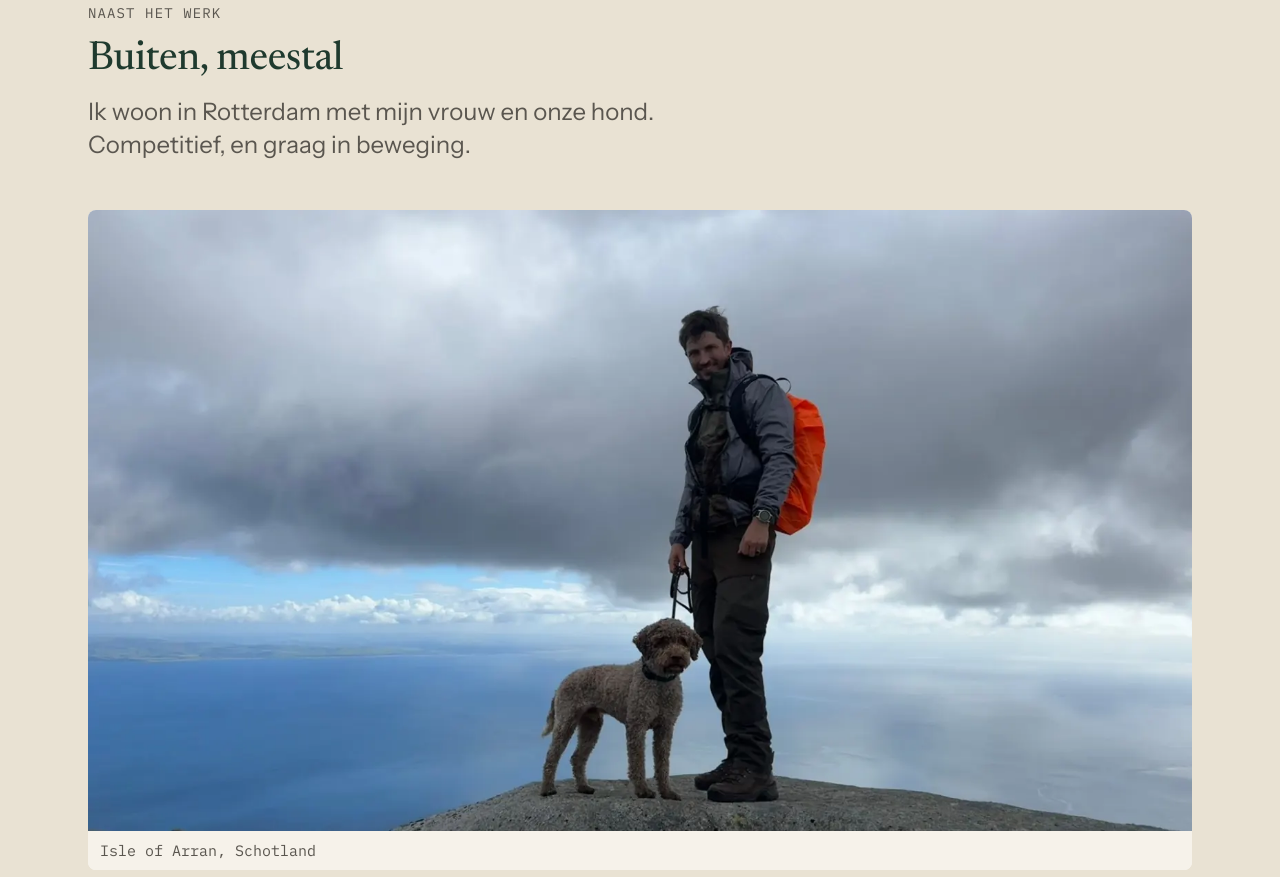
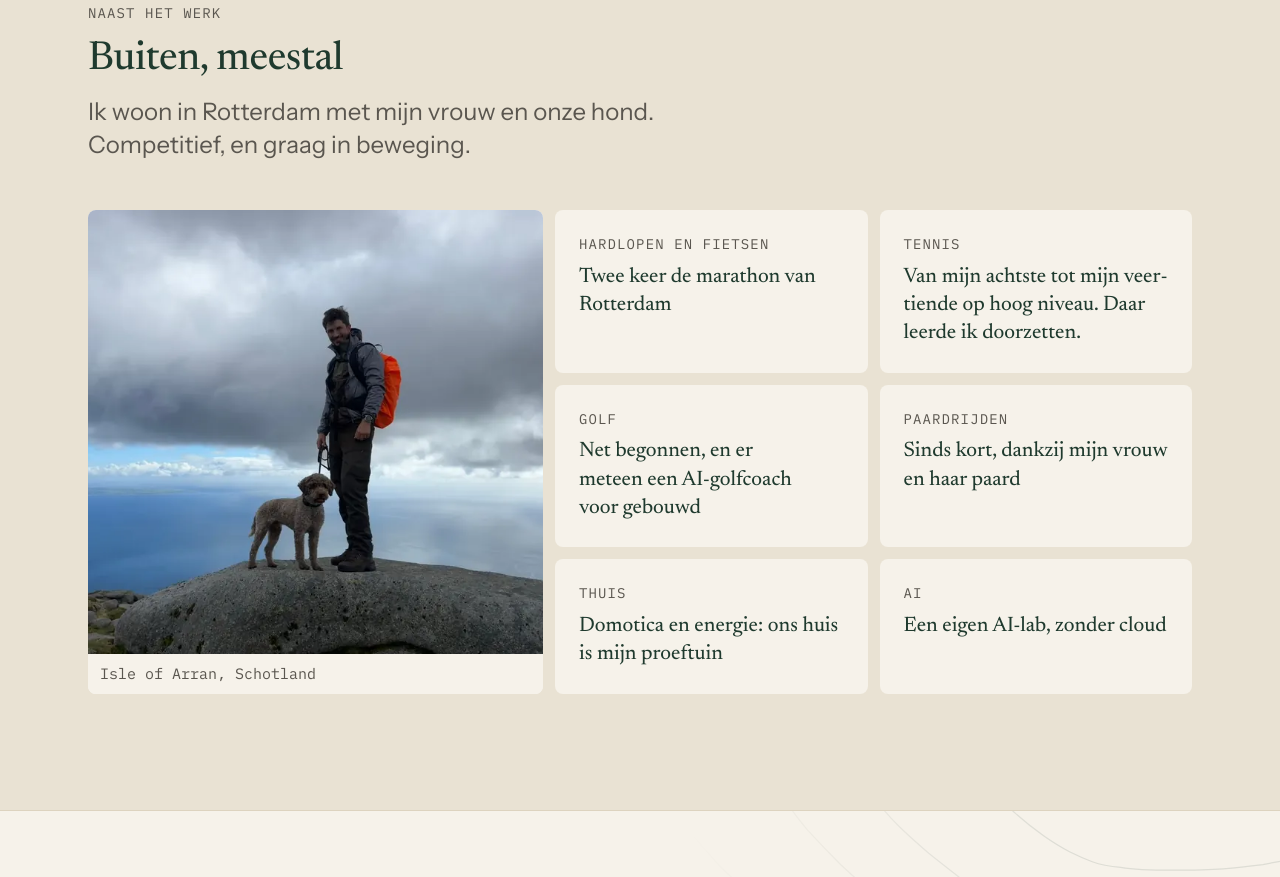
Before and after one commit to guydmj01/guydemaesjanssens.nl, a plain HTML site: page docs/index.html in a window 1280 px wide. Shown: the part 4602-5479 px from the top of the page. Drawn offline with Linux system fonts and the light colour scheme.

Commit message:
Show the Arran photo beside the interest tiles on desktop
Co-Authored-By: Claude Opus 5.5 <noreply@anthropic.com>

```diff
--- a/docs/css/site.css
+++ b/docs/css/site.css
@@ -1096,3 +1096,12 @@ section[id] { scroll-margin-top: 8px; }
 @media (max-width: 599px) { .s-photo img { aspect-ratio: 4 / 3; } }
 .s-nowrap { white-space: nowrap; }
 .s-photo figcaption { padding: var(--space-2) var(--space-3); font-family: var(--font-mono); font-size: var(--text-small); color: var(--color-text-muted); background: var(--color-bg); }
+
+/* Desktop: photo beside the interest tiles instead of full width */
+@media (min-width: 900px) {
+  .s-beyond { display: grid; grid-template-columns: 5fr 7fr; gap: var(--space-3); align-items: stretch; }
+  .s-beyond .s-photo { margin: 0; display: flex; flex-direction: column; }
+  .s-beyond .s-photo picture { position: relative; display: block; flex: 1; min-height: 280px; }
+  .s-beyond .s-photo img { position: absolute; inset: 0; height: 100%; aspect-ratio: auto; object-position: 60% 50%; }
+  .s-beyond .s-interests { grid-template-columns: repeat(2, 1fr); }
+}
--- a/docs/index.html
+++ b/docs/index.html
@@ -179,12 +179,13 @@
         <p class="g-section-heading__intro">Ik woon in Rotterdam met mijn vrouw en onze hond. Competitief, en graag in beweging.</p>
       </div>
     </div>
+    <div class="s-beyond">
     <figure class="s-photo">
       <picture>
-        <source media="(max-width: 599px)" type="image/webp" srcset="/img/buiten-800x600.webp">
-        <source media="(max-width: 599px)" srcset="/img/buiten-800x600.jpg">
-        <source type="image/webp" srcset="/img/buiten-960.webp 960w, /img/buiten-1600.webp 1600w" sizes="(min-width: 1200px) 1150px, 100vw">
-        <img src="/img/buiten-960.jpg" srcset="/img/buiten-960.jpg 960w, /img/buiten-1600.jpg 1600w" sizes="(min-width: 1200px) 1150px, 100vw" width="1600" height="900" alt="Guy met onze hond op een rotsige bergtop op het Isle of Arran, met zee en wolken op de achtergrond" loading="lazy" decoding="async">
+        <source media="(max-width: 599px), (min-width: 900px)" type="image/webp" srcset="/img/buiten-800x600.webp">
+        <source media="(max-width: 599px), (min-width: 900px)" srcset="/img/buiten-800x600.jpg">
+        <source type="image/webp" srcset="/img/buiten-960.webp 960w, /img/buiten-1600.webp 1600w" sizes="100vw">
+        <img src="/img/buiten-960.jpg" srcset="/img/buiten-960.jpg 960w, /img/buiten-1600.jpg 1600w" sizes="100vw" width="1600" height="900" alt="Guy met onze hond op een rotsige bergtop op het Isle of Arran, met zee en wolken op de achtergrond" loading="lazy" decoding="async">
       </picture>
       <figcaption>Isle of Arran, Schotland</figcaption>
     </figure>
@@ -196,6 +197,7 @@
       <li class="s-interest"><p class="g-label s-interest__label">Thuis</p><p class="s-interest__title">Domotica en energie: ons huis is mijn proeftuin</p></li>
       <li class="s-interest"><p class="g-label s-interest__label">AI</p><p class="s-interest__title">Een eigen AI-lab, zonder cloud</p></li>
     </ul>
+    </div>
   </div>
 </section>
 
--- a/src/site.css
+++ b/src/site.css
@@ -181,3 +181,12 @@ section[id] { scroll-margin-top: 8px; }
 @media (max-width: 599px) { .s-photo img { aspect-ratio: 4 / 3; } }
 .s-nowrap { white-space: nowrap; }
 .s-photo figcaption { padding: var(--space-2) var(--space-3); font-family: var(--font-mono); font-size: var(--text-small); color: var(--color-text-muted); background: var(--color-bg); }
+
+/* Desktop: photo beside the interest tiles instead of full width */
+@media (min-width: 900px) {
+  .s-beyond { display: grid; grid-template-columns: 5fr 7fr; gap: var(--space-3); align-items: stretch; }
+  .s-beyond .s-photo { margin: 0; display: flex; flex-direction: column; }
+  .s-beyond .s-photo picture { position: relative; display: block; flex: 1; min-height: 280px; }
+  .s-beyond .s-photo img { position: absolute; inset: 0; height: 100%; aspect-ratio: auto; object-position: 60% 50%; }
+  .s-beyond .s-interests { grid-template-columns: repeat(2, 1fr); }
+}
```
Also changed, not shown: docs/en/index.html (+6 -4 lines), src/pages/en/home.html (+6 -4 lines), src/pages/nl/home.html (+6 -4 lines).
